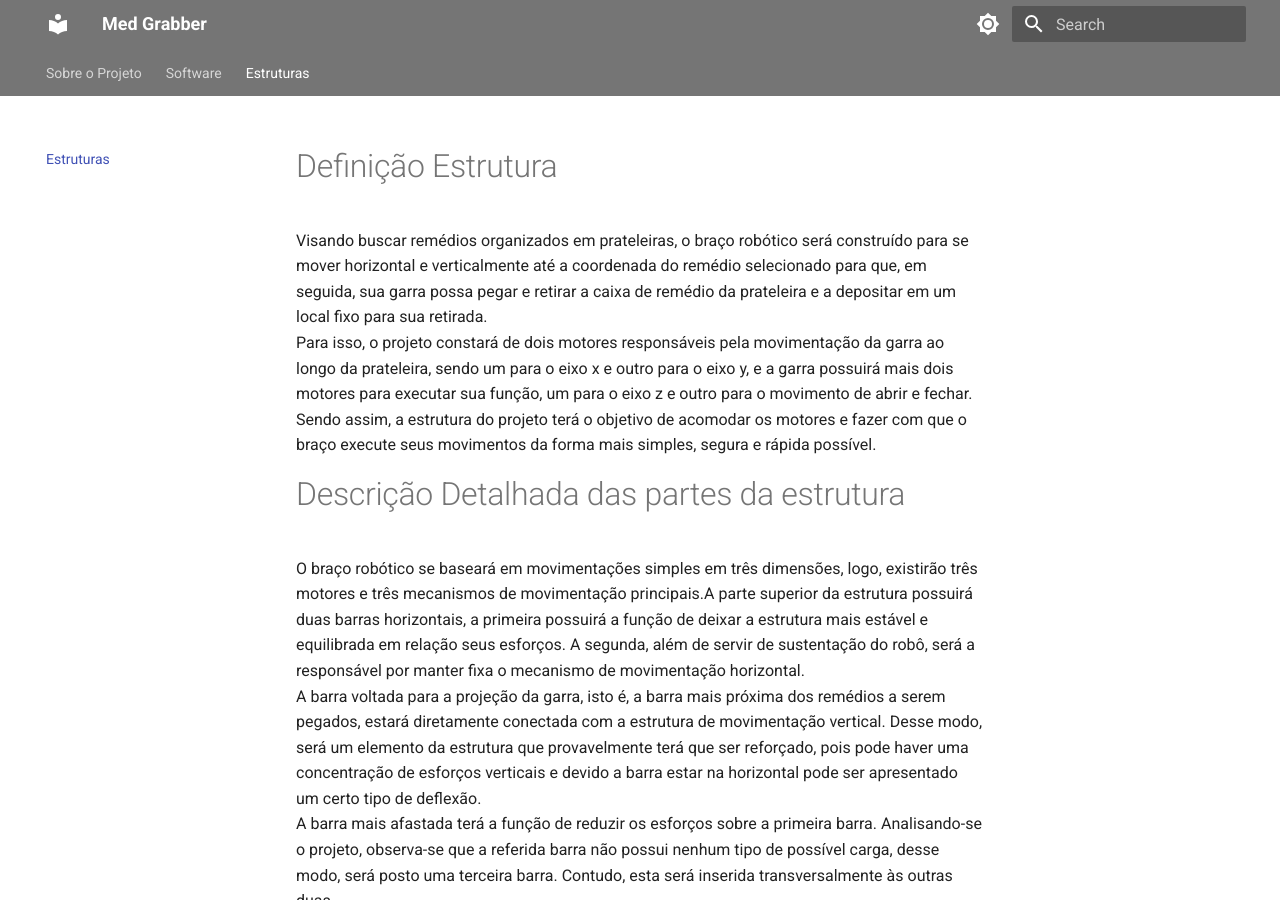
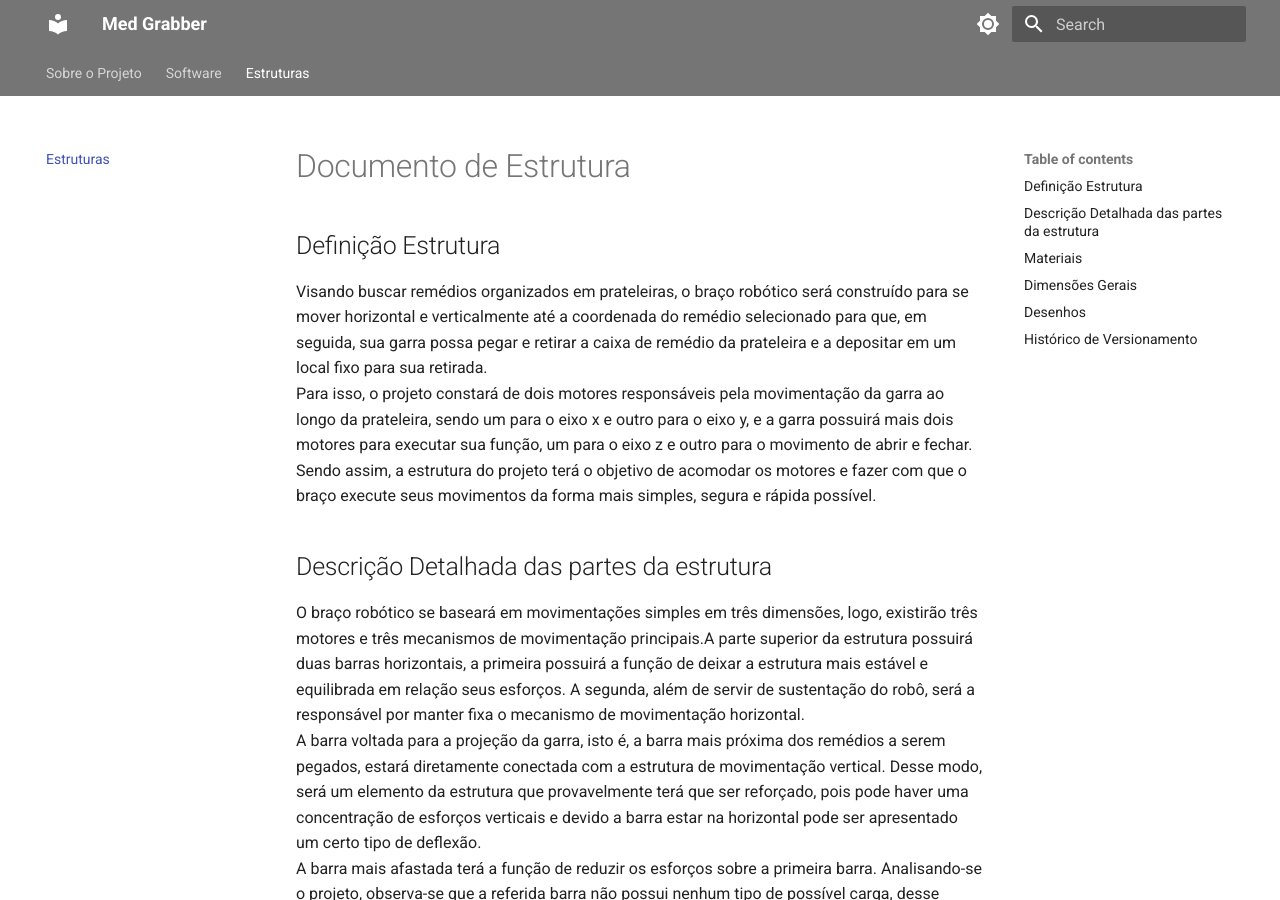
Before and after one commit to UNB-PI2-Grupo3-BracoRobotico/Documentation, an MkDocs documentation site: the page built from docs/estruturas/documento_estrutura.md, in a window 1280 px wide and 900 px high. Built offline with MkDocs 1.6.1 and Material for MkDocs 9.7.7, drawn with Linux system fonts in a browser that asks for light colours.

Commit message:
correcao do uso das tags h no documento

```diff
--- a/docs/estruturas/documento_estrutura.md
+++ b/docs/estruturas/documento_estrutura.md
@@ -1,9 +1,11 @@
-# Definição Estrutura
+# Documento de Estrutura
+
+## Definição Estrutura
 
 Visando buscar remédios organizados em prateleiras, o braço robótico será construído para se mover horizontal e verticalmente até a coordenada do remédio selecionado para que, em seguida, sua garra possa pegar e retirar a caixa de remédio da prateleira e a depositar em um local fixo para sua retirada.</br>
 Para isso, o projeto constará de dois motores responsáveis pela movimentação da garra ao longo da prateleira, sendo um para o eixo x e outro para o eixo y, e a garra possuirá mais dois motores para executar sua função, um para o eixo z e outro para o movimento de abrir e fechar. Sendo assim, a estrutura do projeto terá o objetivo de acomodar os motores e fazer com que o braço execute seus movimentos da forma mais simples, segura e rápida possível.</br>
 
-# Descrição Detalhada das partes da estrutura
+## Descrição Detalhada das partes da estrutura
 
 O braço robótico se baseará em movimentações simples em três dimensões, logo, existirão três motores e três mecanismos de movimentação principais.A parte superior da estrutura possuirá duas barras horizontais, a primeira possuirá a função de deixar a estrutura mais estável e equilibrada em relação seus esforços. A segunda, além de servir de sustentação do robô, será a responsável por manter fixa o mecanismo de movimentação horizontal.</br>
 A barra voltada para a projeção da garra, isto é, a barra mais próxima dos remédios a serem pegados, estará diretamente conectada com a estrutura de movimentação vertical. Desse modo, será um elemento da estrutura que provavelmente terá que ser reforçado, pois pode haver uma concentração de esforços verticais e devido a barra estar na horizontal pode ser apresentado um certo tipo de deflexão.</br>
@@ -16,15 +18,15 @@ Todavia, destacam-se outras duas porções móveis da estrutura, uma garra e uma
 A barra será conectada a um mecanismo que possibilitará sua projeção e sua retração em uma extremidade e noutra estará a garra.No entanto, ela deverá ter um tamanho suficiente para que ao ser projetada uma parcela de seu comprimento situe-se anterior ao mecanismo de movimentação nesse eixo.A medida é proposta com o intuito de reduzir o momento fletor.</br>
 As duas barras na parte inferior da estrutura servirão para a fixar melhor, reduzindo balanços e deslocamentos indesejados.Ademais, os dois componentes laterais servirão de apoio, sendo os principais na integridade estrutural e na fixação de componentes eletrônicos.Ambas estruturas estarão em contato com o solo ou com uma superfície livre no seu ambiente de execução.
 
-# Materiais
+## Materiais
 
 O material escolhido para a estrutura é o alumínio devido a diversos fatores. A densidade do metal é uma das menores se comparada a de outros metais, ao passo que sua densidade é de 2,70 g/cm3, materiais como o aço e cobre possuem densidade por volta de 7,86 g/cm3 e 8,92 g/cm3, respectivamente. Ademais, a facilidade em seu uso apresenta-se como outra vantagem, pois a ductilidade do alumínio é elevada, facilitando processos de montagem e possibilitando a previsão de rompimento. Além disso, devido à existência de um fornecedor conhecido pelo grupo, seu preço torna-se acessível.</br>
 
-# Dimensões Gerais
+## Dimensões Gerais
 
 A estrutura possuirá um metro de comprimento, um metro de largura e 22 cm de profundidade. Além disso, a barra a qual a garra está conectada possuirá o comprimento de 52 cm para reduzir o momento, visto que, a profundidade máxima de projeção da garra será 30 cm.</br>
 
-# Desenhos
+## Desenhos
 
 ![Visão 3D](assets/desenho_visao_3d.png)
 
@@ -32,7 +34,7 @@ A estrutura possuirá um metro de comprimento, um metro de largura e 22 cm de pr
 
 ![Visão 3D](assets/desenho_visao_vertical.png)
 
-# Histórico de Versionamento
+## Histórico de Versionamento
 
 | Versão | Data       | Descrição                          | Autor            |
 | ------ | ---------- | ---------------------------------- | ---------------- |
```
